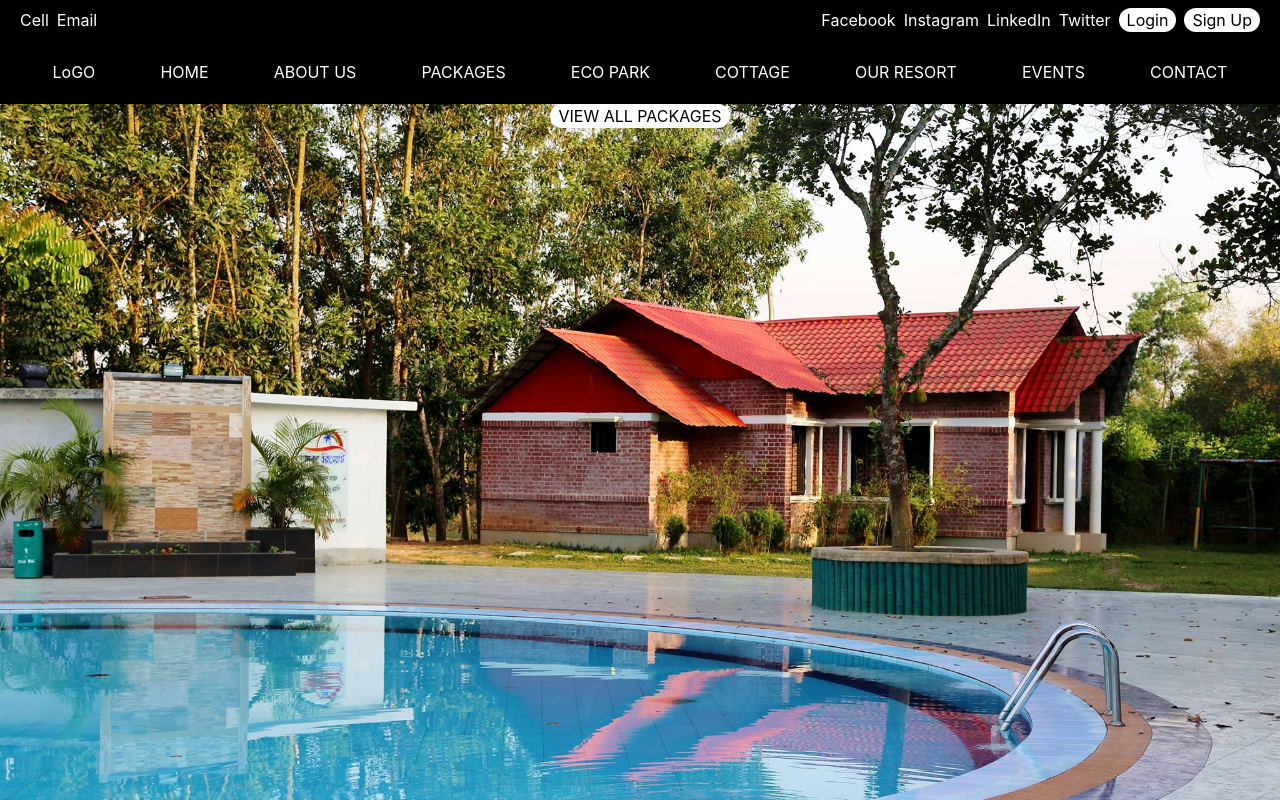
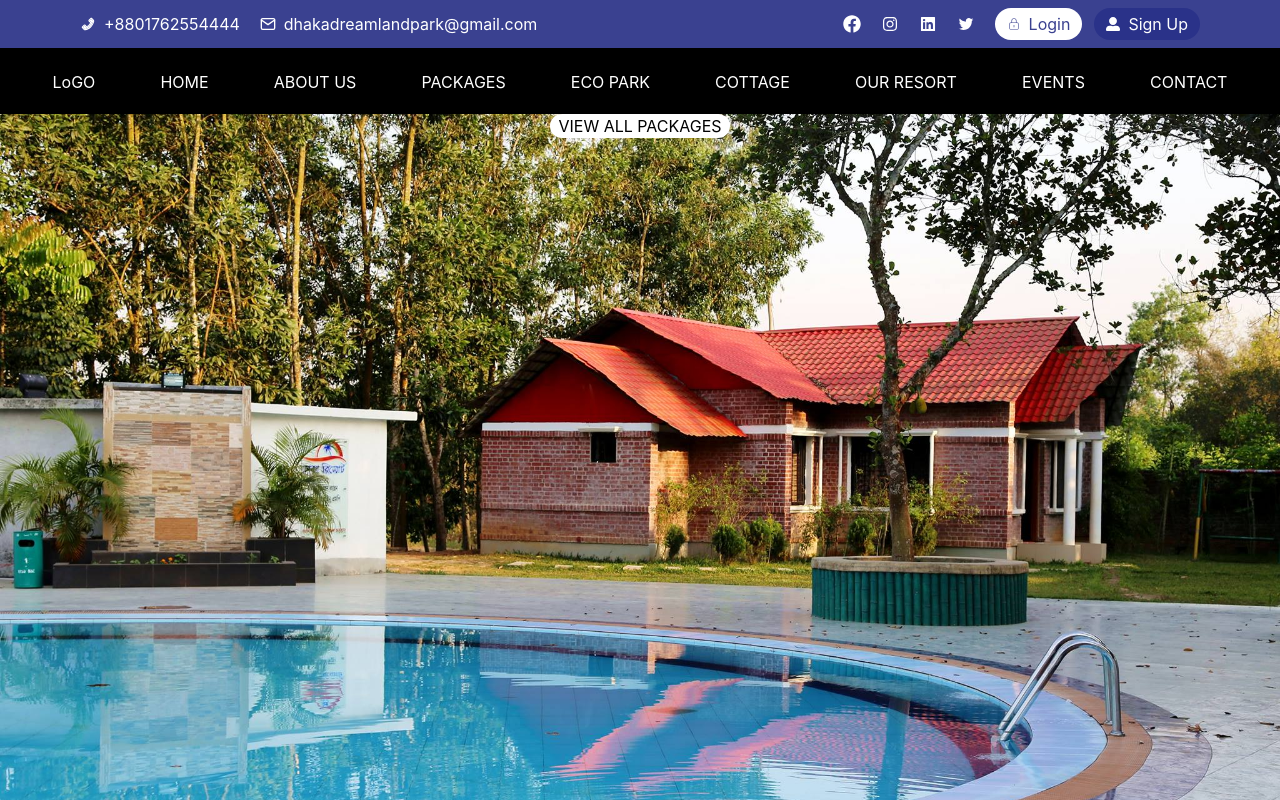
Before and after one commit to zobayertihan/Resort_Homepage, a React (Create React App) app: page / in a window 1280 px wide. Shown: the top 800 px of the page. Built offline with nearby package versions, Linux system fonts and the light colour scheme.

Commit message:
Header Updated

```diff
--- a/package.json
+++ b/package.json
@@ -8,6 +8,7 @@
     "@testing-library/user-event": "^13.5.0",
     "react": "^18.2.0",
     "react-dom": "^18.2.0",
+    "react-icons": "^4.8.0",
     "react-router-dom": "^6.11.1",
     "react-scripts": "5.0.1",
     "web-vitals": "^2.1.4"
--- a/src/Pages/Header.js
+++ b/src/Pages/Header.js
@@ -1,21 +1,34 @@
 import React from 'react';
+import { AiFillLinkedin, AiOutlineInstagram, AiOutlineTwitter, AiTwotonePhone } from "react-icons/ai";
+import { FiMail } from "react-icons/fi";
+import { FaFacebook, FaUserAlt } from "react-icons/fa";
+import { CiLock } from "react-icons/ci";
 
 
 const Header = () => {
     return (
-        <div className='bg-black text-white'>
-            <div className='flex justify-between px-5 py-2'>
-                <div className='flex gap-2'>
-                    <h1>Cell</h1>
-                    <h1>Email</h1>
+        <div className='bg-[#3a4190] text-white border-b-2 border-black'>
+            <div className='flex justify-between px-20 py-2'>
+                <div className='flex gap-5'>
+                    <div className='flex items-center gap-2'>
+                        <AiTwotonePhone className='text-white' />
+                        <h1>+8801762554444</h1>
+                    </div>
+                    <div className='flex items-center gap-2'>
+                        <FiMail />
+                        <h1>dhakadreamlandpark@gmail.com</h1>
+                    </div>
                 </div>
-                <div className='flex gap-2'>
-                    <h1>Facebook</h1>
-                    <h1>Instagram</h1>
-                    <h1>LinkedIn</h1>
-                    <h1>Twitter</h1>
-                    <button className='rounded-full bg-white text-black px-2'>Login</button>
-                    <button className='rounded-full bg-white text-black px-2'>Sign Up</button>
+                <div className='flex gap-5 items-center'>
+                    <FaFacebook className='text-lg' />
+                    <AiOutlineInstagram className='text-lg' />
+                    <AiFillLinkedin className='text-lg' />
+                    <AiOutlineTwitter className='text-lg' />
+                    <div className='flex gap-3 items-center'>
+                        <button className='rounded-full bg-white text-[#3a4190] flex justify-center items-center gap-2 px-3 py-1'> <CiLock className='text-sm' /><span>  Login</span></button>
+                        <button className='rounded-full bg-[#2a3289] text-white flex justify-center items-center gap-2 px-3 py-1'><FaUserAlt className='text-sm' /><span>  Sign Up</span></button>
+                    </div>
+
                 </div>
             </div>
         </div>
```
Also changed, not shown: 1 other file (tests, documents, lock files or other folders).
